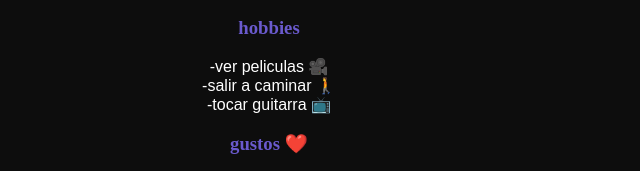
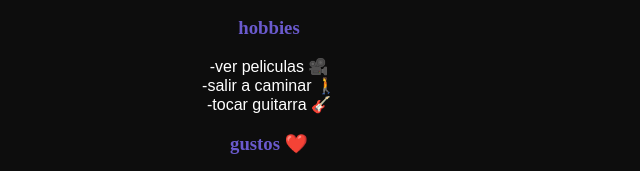
Before and after one commit to Carlos123-A/Carlos123-A.github.io, a plain HTML site: page lab_1.html in a window 1280 px wide. Shown: the part 489-660 px from the top of the page, 371-1011 px from the left. Drawn offline with Linux system fonts and the light colour scheme.

Commit message:
Update lab_1.html

```diff
--- a/lab_1.html
+++ b/lab_1.html
@@ -30,7 +30,7 @@
         <p>Mi nombre es Carlos Manuel Aguilar Vilca soy estudiante de tecsup, tengo mi pagina de <a href=" https://github.com/Carlos123-A">github</a> en las cuales podras ver avances de mis trabajos realizados</p>
         <h2>Sobre Mi</h2>
         <h3>hobbies</h3>
-        <p>-ver peliculas 	&#x1F3A5; <br/>-salir a caminar &#x1F6B6;<br/>-tocar guitarra &#x1F4FA;</p>
+        <p>-ver peliculas 	&#x1F3A5; <br/>-salir a caminar &#x1F6B6;<br/>-tocar guitarra &#x1F3B8;</p>
         <h3>gustos &#x2764;&#xFE0F;</h3>
         <p>-comer pizza &#x1F355;<br/>-jugar futbol &#x26BD; <br/>-ver television &#x1F4FA;</p>
         <h2>lenguajes de programacion</h2>
```
